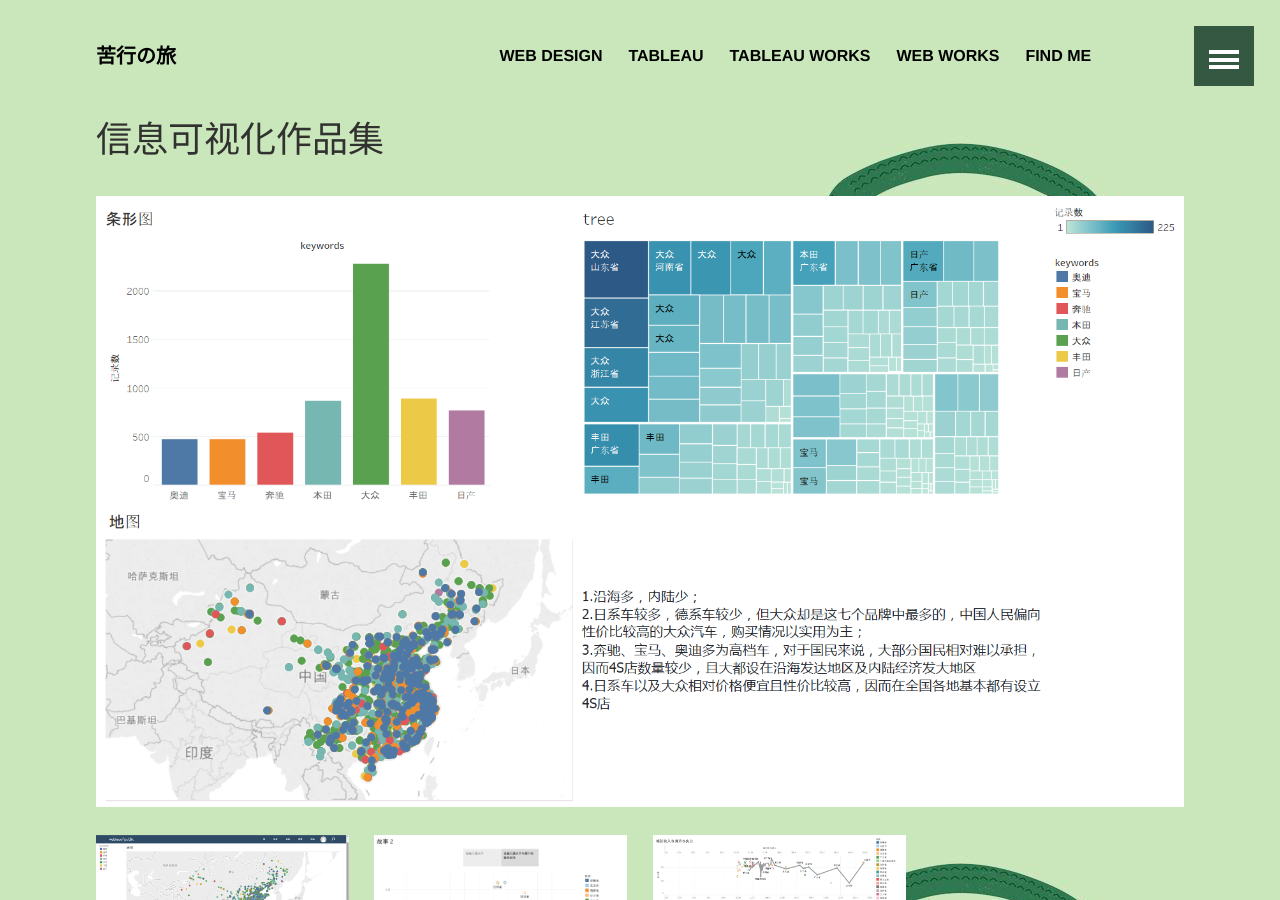
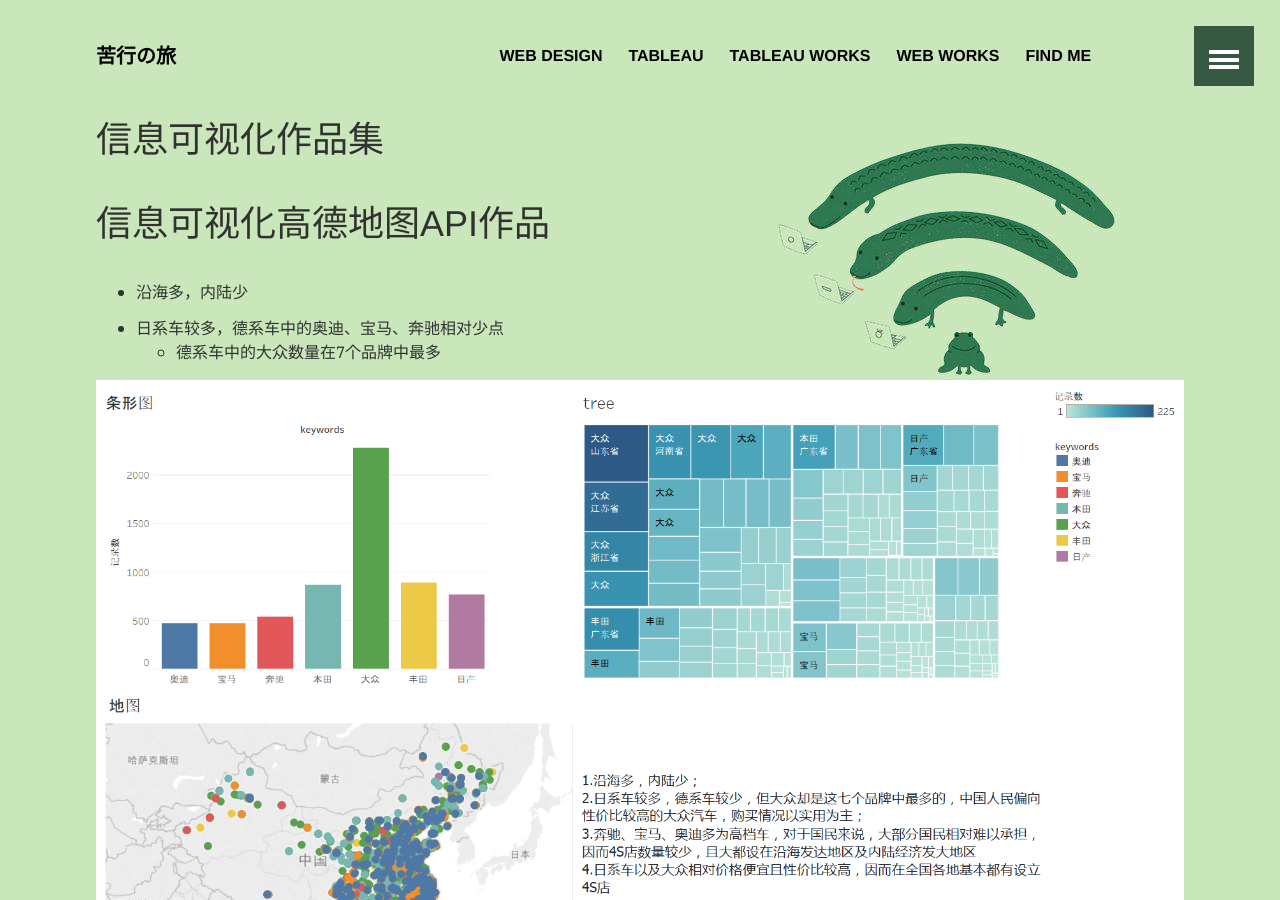
Before and after one commit to luo00789/luo00789.github.io, a Jekyll site: the page built from infovis/index.md, in a window 1280 px wide and 900 px high. Built offline with Jekyll 4.4.1, drawn with Linux system fonts in a browser that asks for light colours.

Commit message:
添加标题和简要说明

```diff
--- a/infovis/index.md
+++ b/infovis/index.md
@@ -3,6 +3,12 @@
 title: "信息可视化作品集"
 date: 2018-01-04
 ---
+
+# 信息可视化高德地图API作品
+- 沿海多，内陆少
+- 日系车较多，德系车中的奥迪、宝马、奔驰相对少点
+  - 德系车中的大众数量在7个品牌中最多
+
 ![tableau](https://luo00789.github.io/images/%E6%95%85%E4%BA%8B.png)
 
 <div class="tiles">
```
